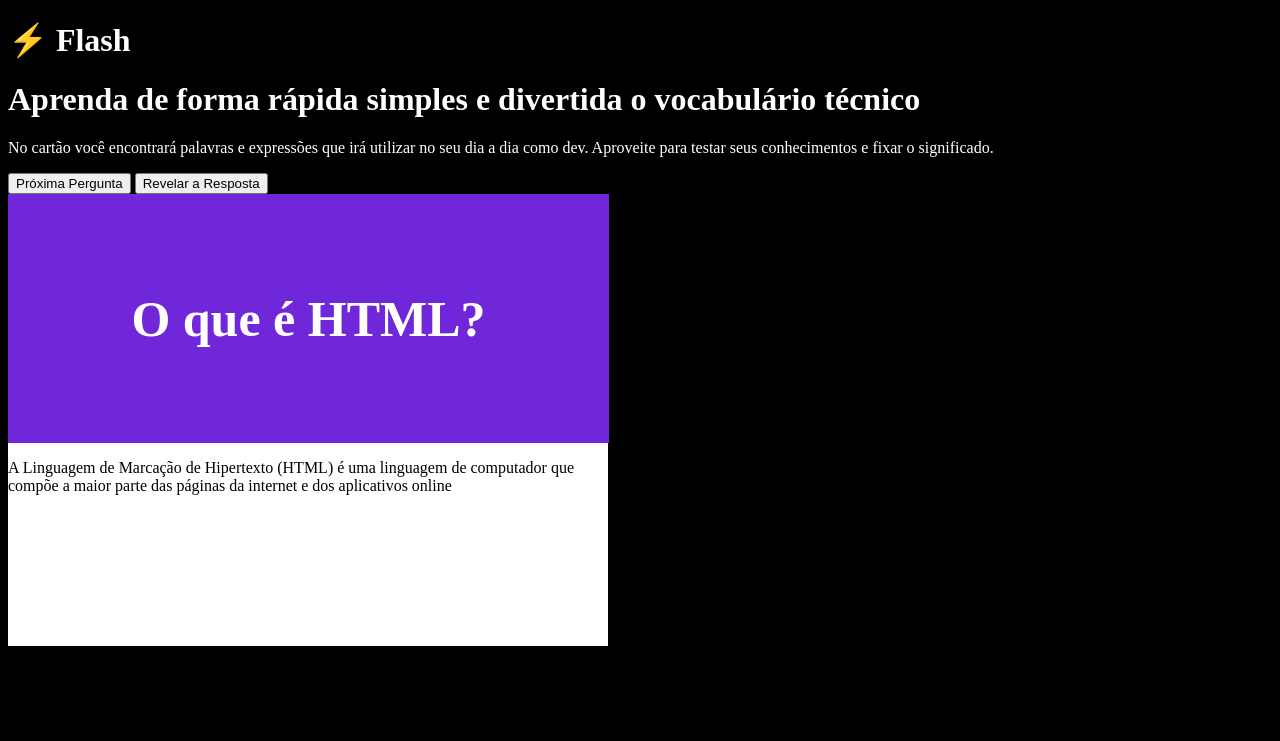
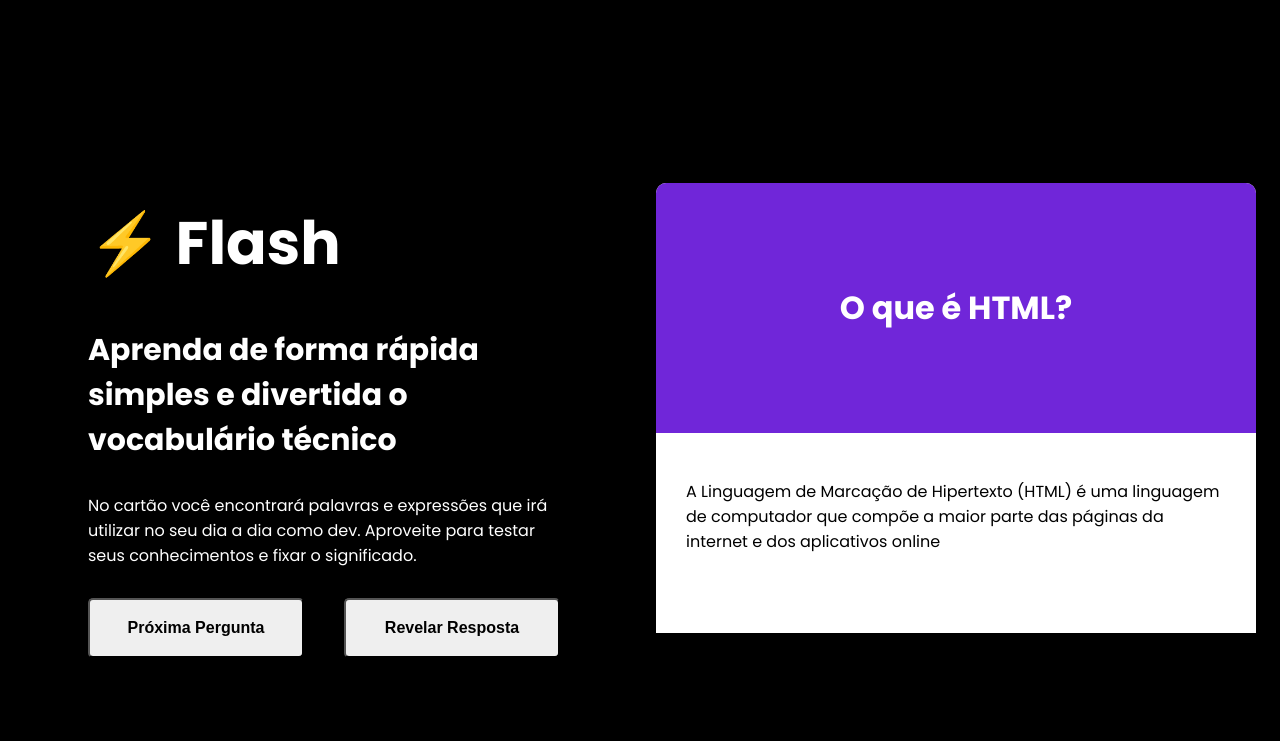
Before and after one commit to lucasgonella/QuickStaart, a plain HTML site: page index.html in a window 1280 px wide. Drawn offline with Linux system fonts and the light colour scheme.

Commit message:
avançando um pouco mais

```diff
--- a/css/style.css
+++ b/css/style.css
@@ -1,28 +1,88 @@
+html {
+    font-size: 62.5%;
+}
+
 body{
     background-color: #000000;
     color: #ffffff;
+    font-size: 1.6rem;
+    font-family: 'Poppins', sans-serif;
 }
 
+.container-principal {
+    display: flex;
+    height: 100vh;
+    background-color: black;
 
-.card {
-
-    background-color: #ffffff;
-    width: 600px;
-    height: 452px;
 }
 
-.pergunta{
-    font-size: 25px;
+.container {
+    width: 50%;
+
+}
+
+.centralizar {
     display: flex;
     align-items: center;
     justify-content: center;
-    background-color: #7026D9;
-    width: 601px;
-    height: 249px;
 }
 
-.resposta{
+.bloco-principal {
+    padding: 8rem;
+}
 
-    font-size: 16px;
+.logo-principal {
+    font-size: 6rem;
+}
+
+.titulo-principal {
+    font-size: 3rem;
+}
+
+.descricao-principal {
+    margin: 3rem 0;
+}
+
+.botoes {
+    display: flex;
+    justify-content: space-between;
+    gap: 4rem;
+
+}
+
+.botao{
+    font-size: 1.6rem;
+    font-weight: 700;
+    width: 100%;
+    height: 6rem;
+    cursor: pointer;
+    border-radius: 0.5rem;
+
+}
+
+.card {
+    background-color: #ffffff;
+    width: 60rem;
+    height: 45rem;
+    border-radius: 1rem 1rem 0 0 ;
+}
+
+.card-pergunta {
+    background-color: #7026d9;
+    height: 25rem;
+    display: flex;
+    justify-content: center;
+    align-items: center;
+    border-radius: 1rem 1rem 0 0 ;
+}
+
+.resposta {
+    padding: 3rem 3rem;
+
+
+}
+
+.resposta-pergunta {
+    font-size: 1.6rem;
     color: #000000;
 }
--- a/index.html
+++ b/index.html
@@ -4,42 +4,43 @@
     <head>
         <meta charset="UTF-8">
         <meta http-equiv="X-UA-Compatible" content="IE=edge">
+        <link href="https://fonts.googleapis.com/css?family=Poppins:300,400,500,600,700&display=swap" rel="stylesheet"/>
         <meta name="viewport" content="width=device-width, initial-scale=1.0">
         <link rel="stylesheet" href="css/style.css">
         <title>Quick Staart</title>
     </head>
 
     <body>
-        <div>
-            <!-- Container Esquerda-->
-            <h1>⚡ Flash</h1>
-            <h1>Aprenda de forma rápida simples e divertida o vocabulário técnico</h1>
-            <p>No cartão você encontrará palavras e expressões que irá utilizar no seu dia a dia
+        <div class="container-principal">
+            <div class="container centralizar">
+                <div class="bloco-principal">
+                    <h1 class="logo-principal">⚡ Flash</h1>
+                    <h2 class="titulo-principal">
+                        Aprenda de forma rápida simples e divertida o vocabulário técnico</h2>
+                    <p class="descricao-principal">
+                        No cartão você encontrará palavras e expressões que irá utilizar no seu dia a dia
                         como dev. Aproveite para testar seus conhecimentos e fixar o significado.
                     </p>
-
-            <button>Próxima Pergunta</button>
-            <button>Revelar a Resposta</button>
+                    <div class="botoes">
+                        <button class="botao">Próxima Pergunta</button>
+                        <button class="botao">Revelar Resposta</button>
                     </div>
-
-        <div>
-            <!-- Container Direita -->
+                </div>
+            </div>
+            <div class="container centralizar">
                 <div class="card">
-                <!-- Card -->
-                <div class="pergunta">
-                    <!-- Card Pergunta -->
-                    <h1> O que é HTML?</h1>
+                    <div class="card-pergunta">
+                        <h1 class="pergunta"> O que é HTML?</h1>
                     </div>
-
                     <div class="resposta">
-                    <!-- Card Resposta -->
-                    <p>
+                        <p class="resposta-pergunta">
                             A Linguagem de Marcação de Hipertexto (HTML) é uma linguagem de computador
                             que compõe a maior parte das páginas da internet e dos aplicativos online
                         </p>
                     </div>
                 </div>
             </div>
+        </div>
     </body>
 
 </html>
```
Lines whose indentation alone changed are shown as unchanged.
